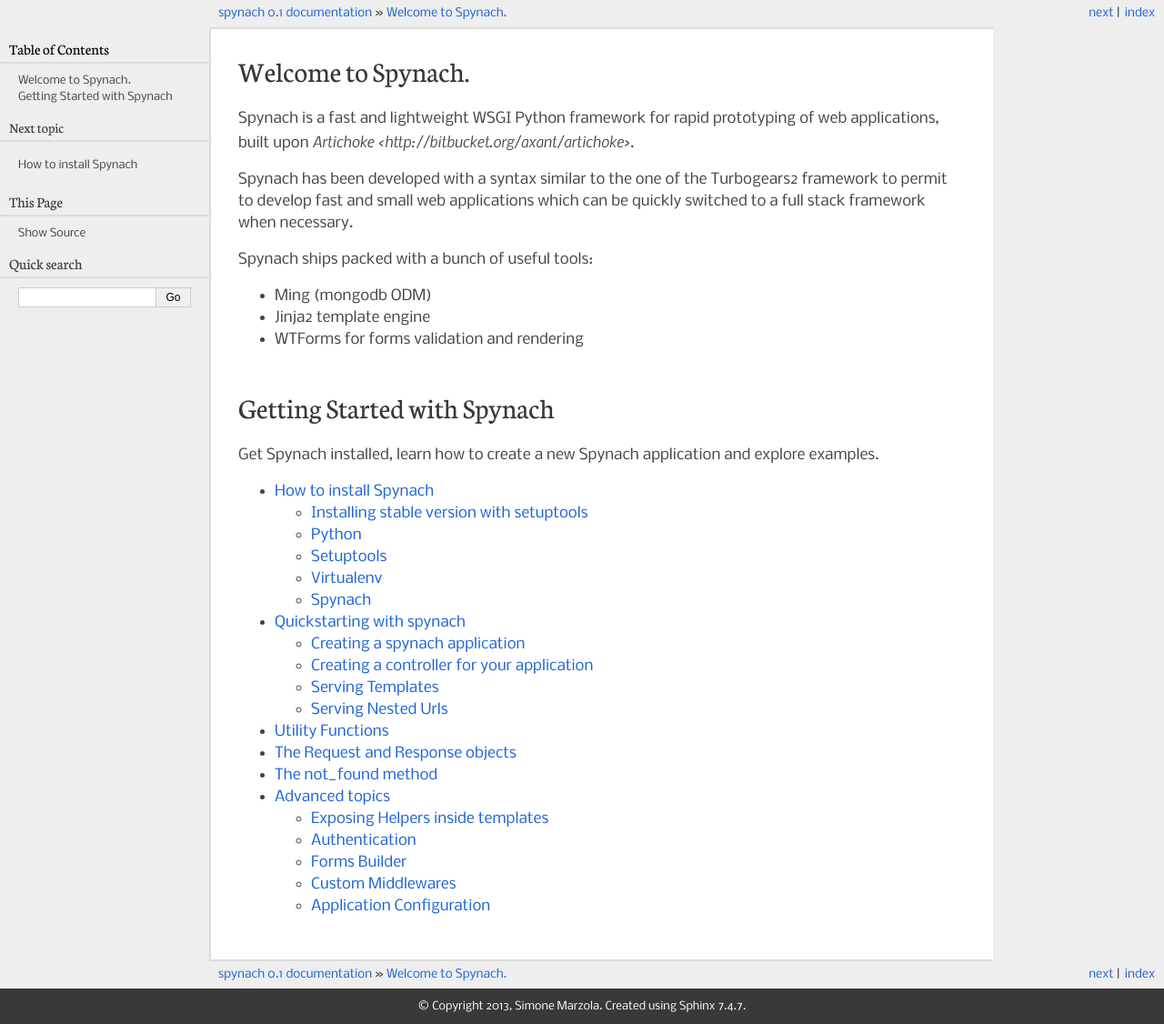
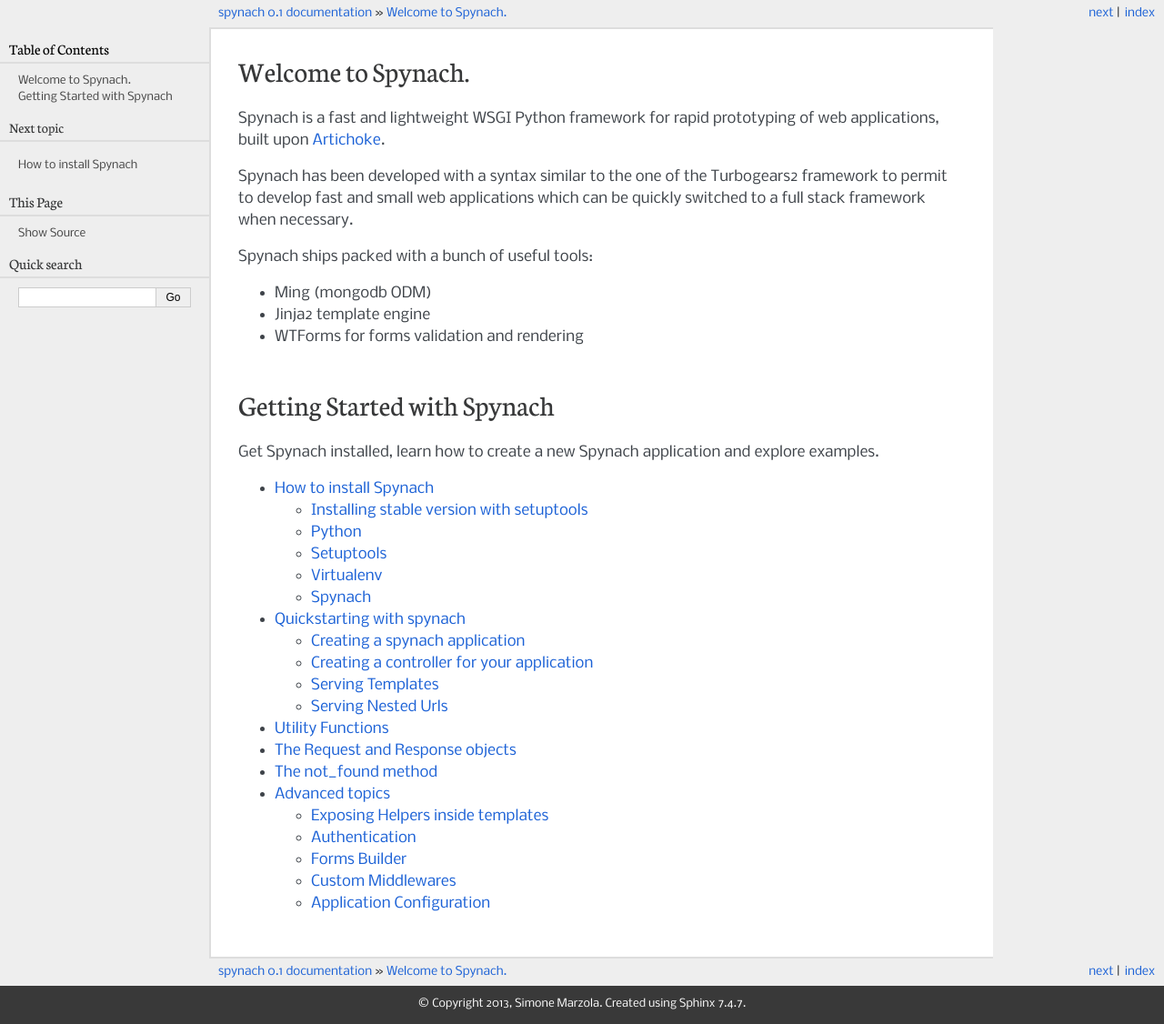
Before and after one commit to smarzola/spynach, a Sphinx documentation site: the page built from docs/index.rst, in a window 1280 px wide. Shown: the whole page at 91% size. Built offline with Sphinx 7.4.7, drawn with Linux system fonts in a browser that asks for light colours.

Commit message:
docs update

```diff
--- a/docs/index.rst
+++ b/docs/index.rst
@@ -7,7 +7,7 @@
 =====================================
 
 Spynach is a fast and lightweight WSGI Python framework for rapid prototyping of web applications, built upon
-`Artichoke <http://bitbucket.org/axant/artichoke>`.
+`Artichoke <http://bitbucket.org/axant/artichoke>`_.
 
 Spynach has been developed with a syntax similar to the one of the Turbogears2 framework to permit to develop fast
 and small web applications which can be quickly switched to a full stack framework when necessary.
```
